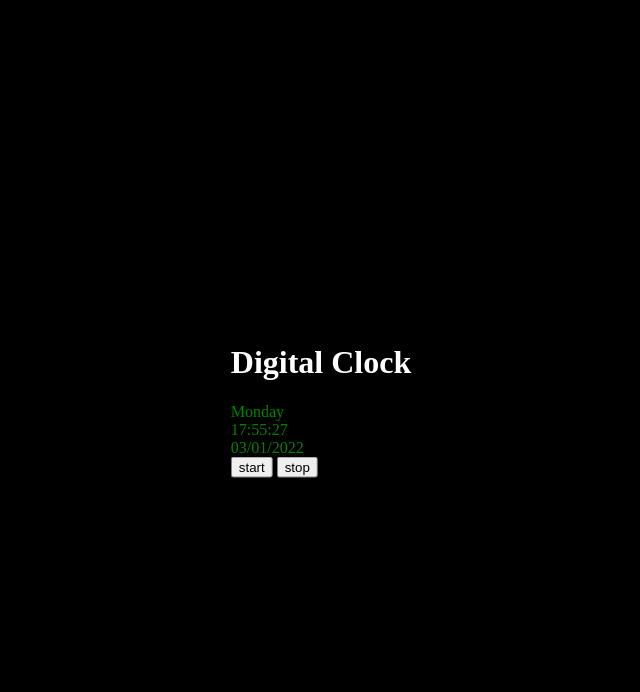
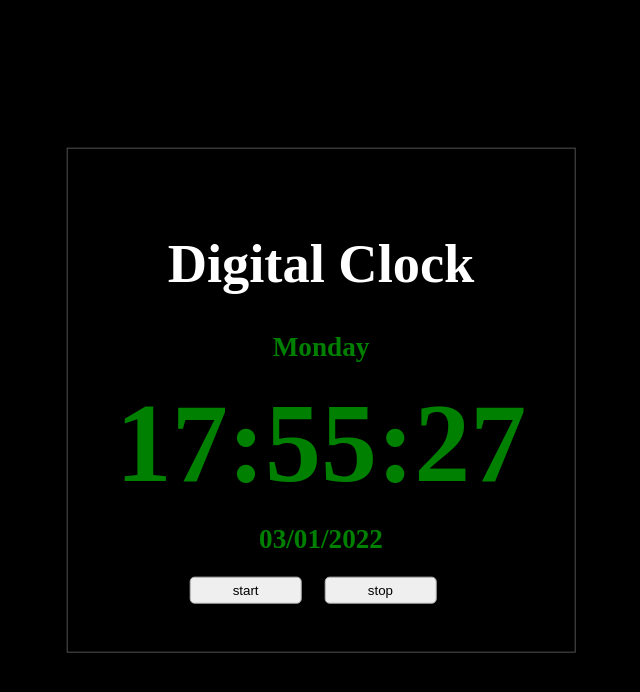
Before and after one commit to Nupur521/digital_clock, a plain HTML site: page index.html in a window 1280 px wide. Shown: the whole page, without its empty margins (319-959 px from the left). Drawn offline with Linux system fonts and the light colour scheme.

Commit message:
designing complete

```diff
--- a/styles/clock.css
+++ b/styles/clock.css
@@ -14,12 +14,33 @@ body{
     -ms-transform: translate(-50%, -50%);
     display: flex;
     flex-direction: column;
+    font-size: 1.7rem;
+    text-align: center;
+    border: 0.01rem solid rgb(83, 80, 80);
+    padding:3rem;
 }
 
 .clock_info{
     color: green;
+    font-weight: 900;
 }
 
 #time{
     display: flex;
+    margin-top: 1rem;
+    justify-content: center;
+    font-size: 7rem;
 }
+
+#date{
+    margin-top: 1rem;
+    margin-bottom: 1rem;
+}
+
+button{
+    border-radius: 0.3rem;
+    border: 0.01rem solid rgb(184, 179, 179);
+    padding:0.3rem;
+    width: 7rem;
+    margin-right: 1rem;
+}
```
